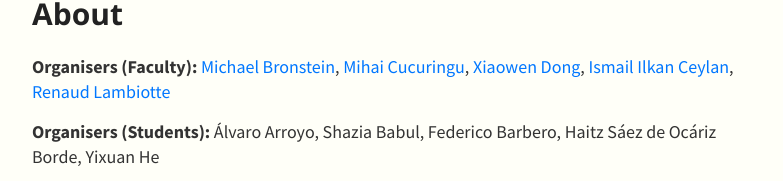
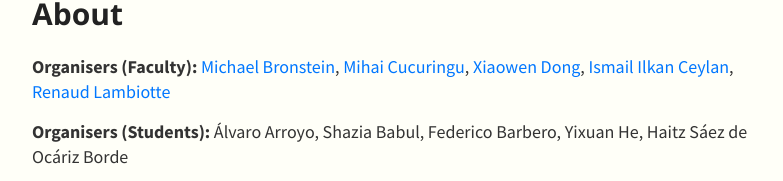
Before and after one commit to log-2/log-2.github.io, a Jekyll site: the page built from index.md, in a window 1280 px wide. Shown: the part 856-1037 px from the top of the page, without its empty margins (248-1031 px from the left). Built offline with Jekyll 4.4.1, drawn with Linux system fonts in a browser that asks for light colours; nearby versions of some CDN libraries; our own code applies the rules of GitHub Pages for plain Markdown files.

```diff
--- a/index.md
+++ b/index.md
@@ -55,4 +55,4 @@ The "Learning on Graphs and Geometry" reading group at Oxford University is a fo
 
 **Organisers (Faculty):** <a href="https://www.cs.ox.ac.uk/people/michael.bronstein/">Michael Bronstein</a>, <a href="https://www.stats.ox.ac.uk/~cucuring/">Mihai Cucuringu</a>, <a href="https://web.media.mit.edu/~xdong/">Xiaowen Dong</a>, <a href="https://www.cs.ox.ac.uk/people/ismaililkan.ceylan/">Ismail Ilkan Ceylan</a>, <a href="https://www.cs.ox.ac.uk/people/ismaililkan.ceylan/"><a href="https://www.maths.ox.ac.uk/people/renaud.lambiotte">Renaud Lambiotte</a>
 
-**Organisers (Students):** Álvaro Arroyo, Shazia Babul, Federico Barbero, Haitz Sáez de Ocáriz Borde, Yixuan He
+**Organisers (Students):** Álvaro Arroyo, Shazia Babul, Federico Barbero, Yixuan He, Haitz Sáez de Ocáriz Borde
```
